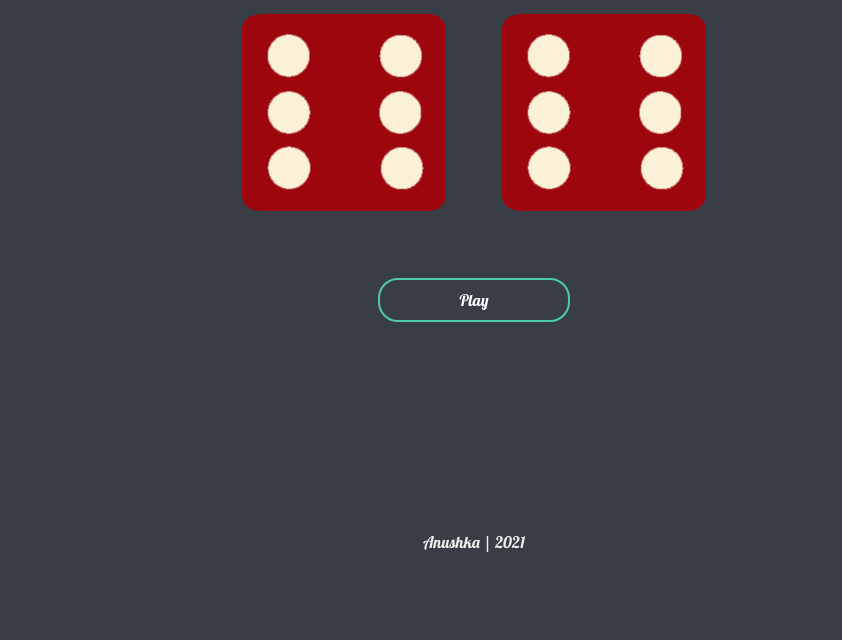
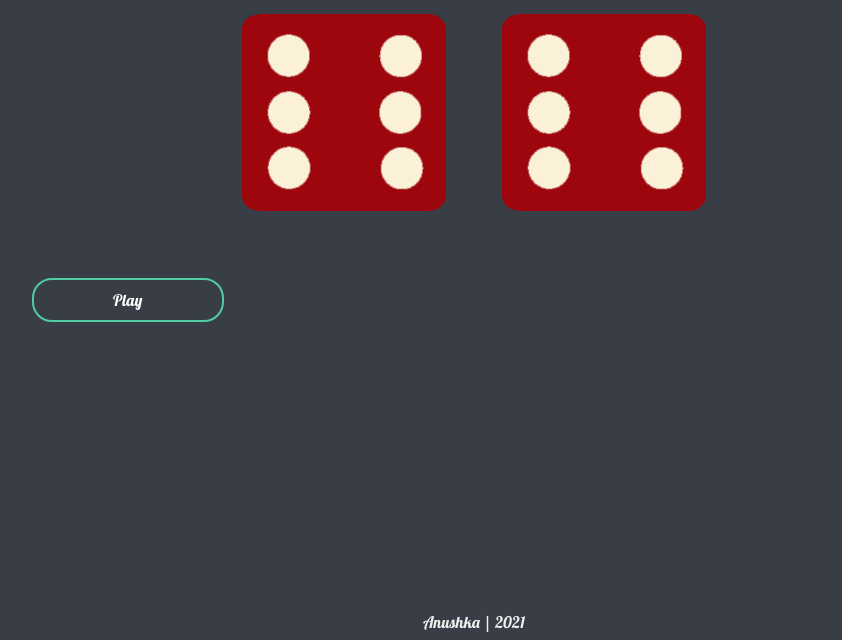
Before and after one commit to anuxoxo/dice-game, a plain HTML site: page index.html in a window 1280 px wide. Shown: the part 281-921 px from the top of the page, without its empty margins (166-1008 px from the left). Before the commit the page ends 841 px from the top, so only its background shows below. Drawn offline with Linux system fonts and the light colour scheme.

Commit message:
Update styles.css

```diff
--- a/css/styles.css
+++ b/css/styles.css
@@ -1,5 +1,5 @@
 .container {
-  height: 90vh;
+  height: 100vh;
   width: 70%;
   margin: auto;
   text-align: center;
@@ -30,7 +30,7 @@ h1 {
   margin: auto;
   border: 2px solid #4ecca3;
   border-radius: 20px;
-  margin-top: 59px;
+  margin: 59px 0 10px;
   padding: 10px 10px;
   cursor: pointer;
 }
```
